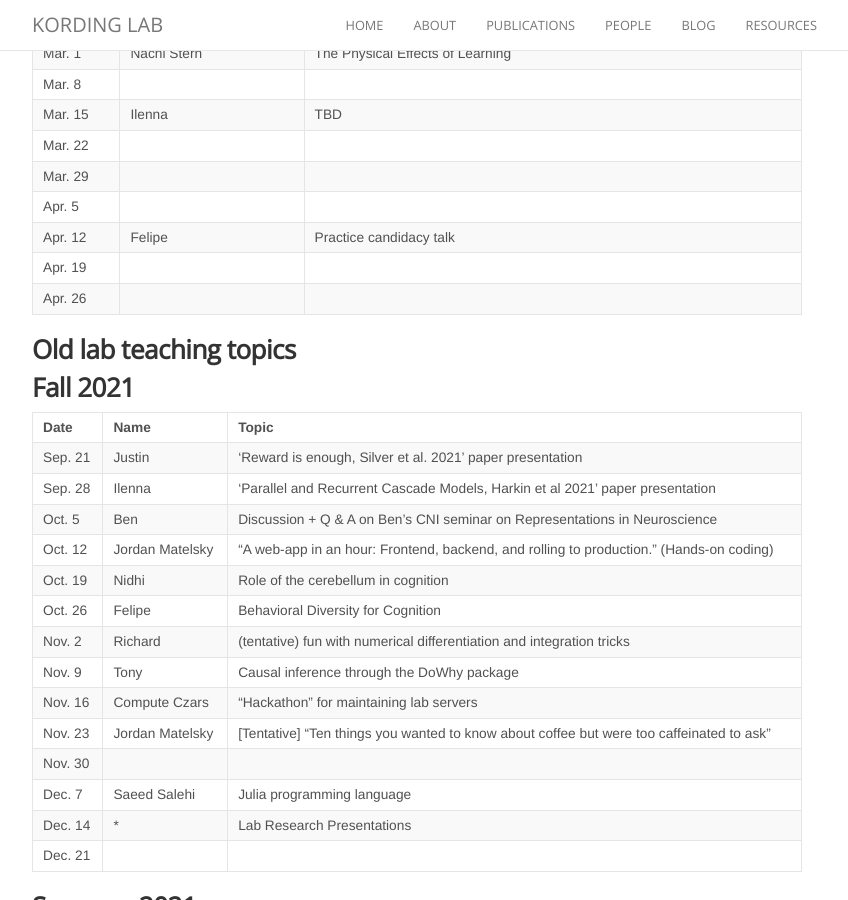
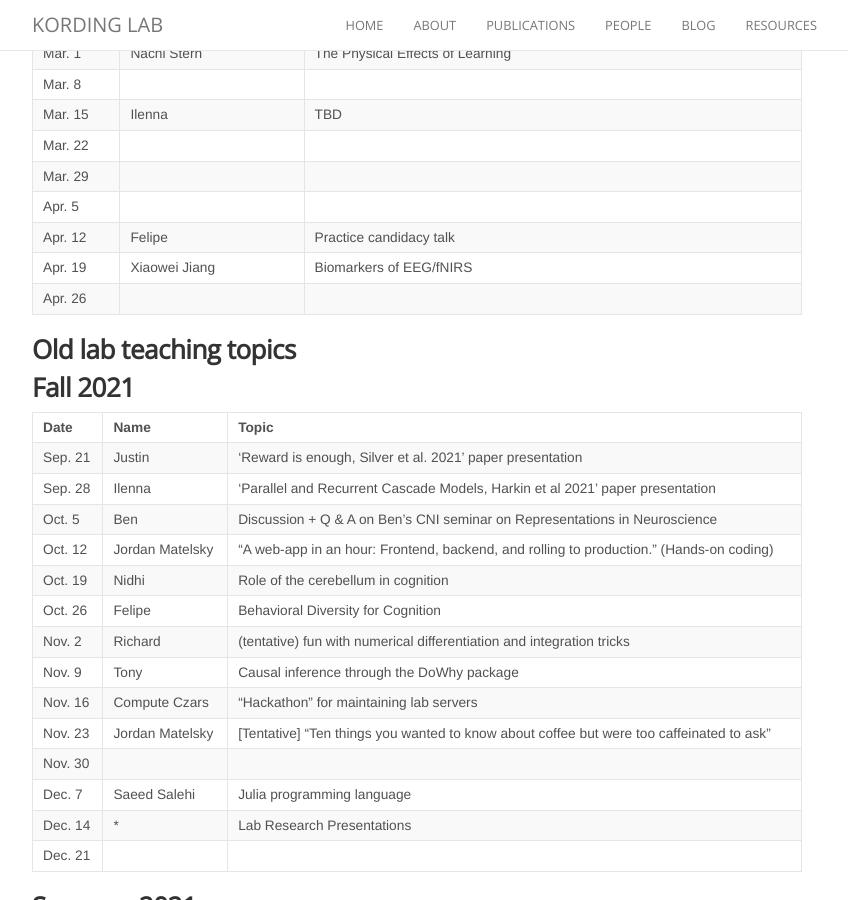
Before and after one commit to KordingLab/KordingLab.github.io, a Jekyll site: the page built from _posts/2021-01-01-upcoming-lab-teaching.md, in a window 1280 px wide and 900 px high, scrolled down 787 px. Shown: the whole window, without its empty margins (223-1071 px from the left). Built offline with Jekyll 4.4.1, drawn with Linux system fonts in a browser that asks for light colours; nearby versions of some CDN libraries; comment, search, counter and statistics services are not loaded.

Commit message:
Update 2021-01-01-upcoming-lab-teaching.md

```diff
--- a/_posts/2021-01-01-upcoming-lab-teaching.md
+++ b/_posts/2021-01-01-upcoming-lab-teaching.md
@@ -31,7 +31,7 @@ Please list below, topics you would like to learn more about (you may share your
 | Mar. 29 |  |
 | Apr. 5 |  |
 | Apr. 12 | Felipe | Practice candidacy talk
-| Apr. 19 |  |
+| Apr. 19 | Xiaowei Jiang | Biomarkers of EEG/fNIRS
 | Apr. 26 |  |
 
 
```
